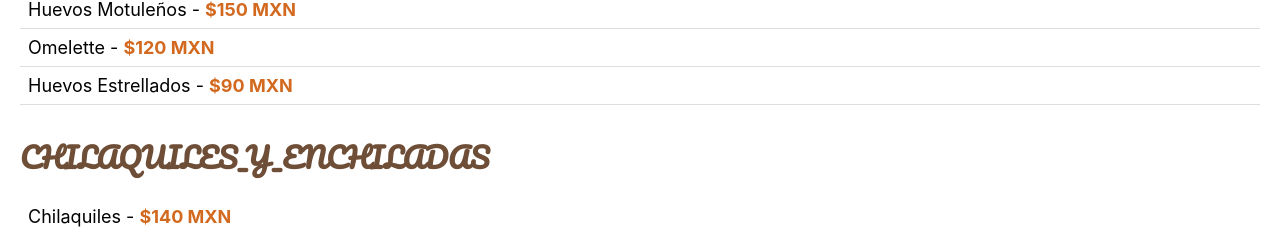
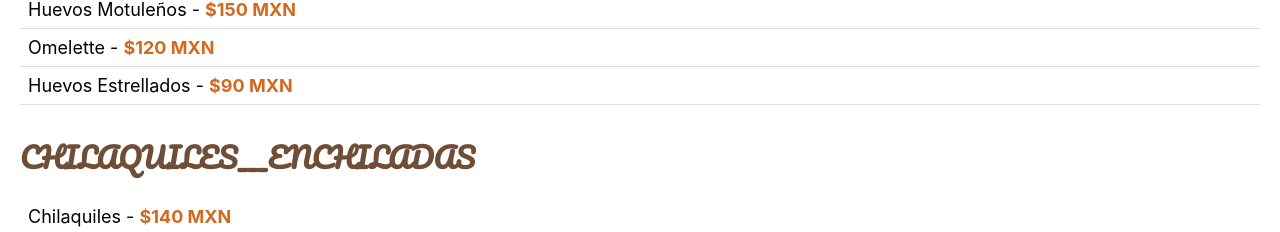
Before and after one commit to elespectro/cefeteria, a React (Create React App) app: page /menu in a window 1280 px wide. Shown: the part 951-1183 px from the top of the page. Built offline with nearby package versions, Linux system fonts and the light colour scheme.

Commit message:
Actualización: Mejoras en menú y estilos

```diff
--- a/src/components/Menu.jsx
+++ b/src/components/Menu.jsx
@@ -24,7 +24,7 @@ const menu = {
     { nombre: "Omelette", precio: "$120 MXN" },
     { nombre: "Huevos Estrellados", precio: "$90 MXN" }
   ],
-  chilaquiles_y_Enchiladas: [
+  chilaquiles___Enchiladas: [
     { nombre: "Chilaquiles", precio: "$140 MXN" },
     { nombre: "Enchiladas Suizas", precio: "$120 MXN" }
   ],
```
